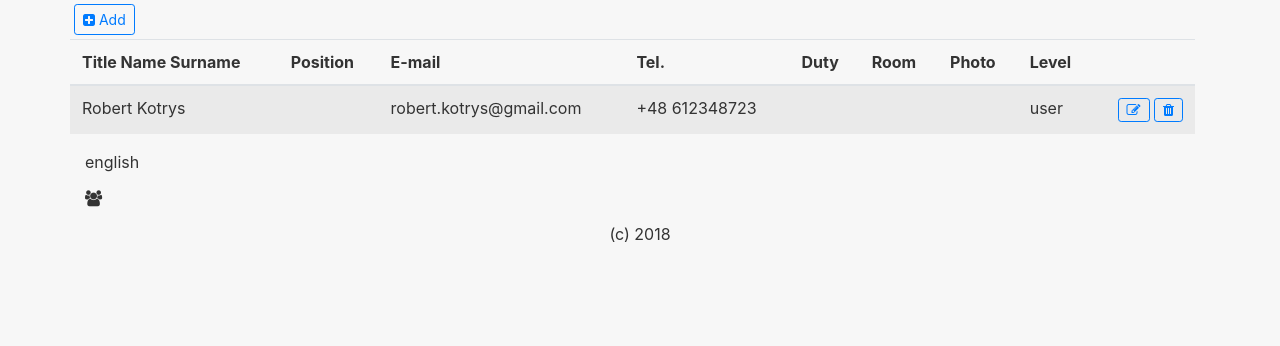
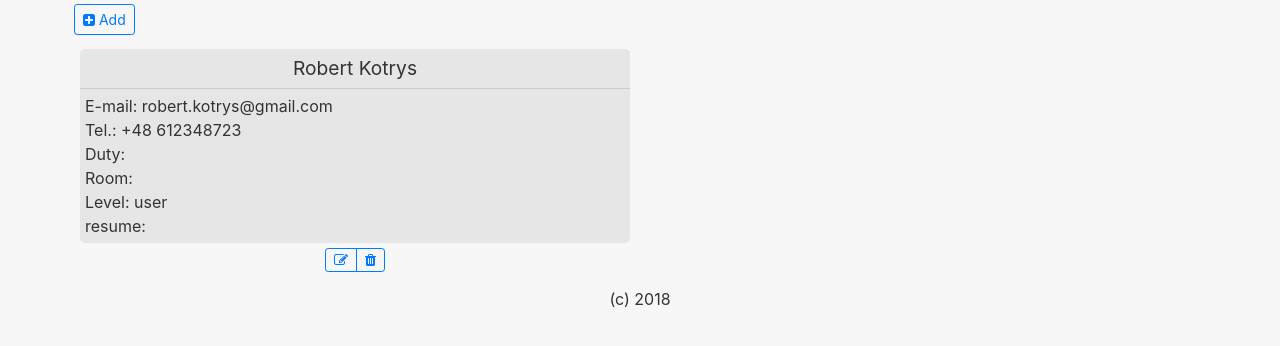
Before and after one commit to rkotrys/KR, a CodeIgniter app: page /database/index.php/welcome/users/1 in a window 1280 px wide. Shown: the part 116-462 px from the top of the page. Run offline with CodeIgniter, Linux system fonts and the light colour scheme; data comes from the database, SQL or seed files in the repository.

Commit message:
20180124_01

```diff
--- a/page1/app/controllers/Welcome.php
+++ b/page1/app/controllers/Welcome.php
@@ -67,6 +67,7 @@ class Welcome extends CI_Controller {
 		switch( $this->input->post("cmd") ){
 			case "userdelete":
 				$userid = $this->input->post("data");
+				$this->users->delete($userid);
 				$data=array( 'data'=>"User with userid $userid has been deleted.", 'status'=>'OK' );
 				print( json_encode( $data, JSON_UNESCAPED_UNICODE) );
 			break;
@@ -79,6 +80,19 @@ class Welcome extends CI_Controller {
 				}
 				print( json_encode( $data, JSON_UNESCAPED_UNICODE) );
 			break;
+			case "newusersave":
+				$u = json_decode( $this->input->post("data"), true );
+				if( $u==NULL ){
+					print( json_encode( array( 'data'=>"ERROR! no data", 'status'=>'OK' ), JSON_UNESCAPED_UNICODE) );
+					return;
+				}
+				if( $u['userid']>0){
+					$res = $this->users->update($u);
+				}else{
+					$res = $this->users->insert($u);
+				}
+				print( json_encode( array( 'data'=>$res, 'status'=>'OK' ), JSON_UNESCAPED_UNICODE) );
+			break;
 			default:
 				print("Error! no data.");
 		}
--- a/page1/app/language/english/base_lang.php
+++ b/page1/app/language/english/base_lang.php
@@ -1,6 +1,7 @@
 <?php
 $lang['english'] = 'english';
 $lang['Users'] = 'Users';
+$lang['User'] = 'User';
 $lang['Logout'] = 'Logout';
 $lang['user_title']='Title';
 $lang['user_name']='Name';
--- a/page1/app/language/polish/base_lang.php
+++ b/page1/app/language/polish/base_lang.php
@@ -1,6 +1,7 @@
 <?php
 $lang['english'] = 'angielski';
 $lang['Users'] = 'Użytkownicy';
+$lang['User'] = 'Użytkownik';
 $lang['Logout'] = 'Wyloguj';
 $lang['user_title']='Tytuł';
 $lang['user_name']='Imię';
--- a/page1/app/models/Users_model.php
+++ b/page1/app/models/Users_model.php
@@ -1,6 +1,24 @@
 <?php
 
 class Users_model extends CI_Model {
+
+    private $en = array("title", "subtitle", "duty", "resume");
+    private function lang_set($u){
+        $r=array();
+        $s=lang_sufix();
+        foreach( $u as $k=>$v ){
+            $flag=true;
+            foreach( $this->en as $p ){
+                if( $k==$p ){
+                    $r[$k.lang_sufix()]=$v;
+                    $flag=false;
+                    break;
+                }
+            }
+            if( $flag ) $r[$k]=$v;
+        }
+        return $r;
+    }
 
     public function __construct()
     {
@@ -19,10 +37,24 @@ class Users_model extends CI_Model {
     public function get_user($userid){
         $query = $this->db->where('userid',$userid)->get('users');
         if( $query->num_rows()==1 ){
-            return $query->row_array();
+            return lang_select($query->row_array());
         }else{
             return NULL;
         }
     }
+    public function insert($u){
+
+        $query = $this->db->insert('users', $this->lang_set($u) );
+        return $this->db->insert_id();
+    }
+    public function update($u){
+        $query = $this->db->where('userid',$u['userid'])->update('users', $this->lang_set($u) );
+        return $this->db->affected_rows();
+    }
+    public function delete($userid){
+        $query = $this->db->where('userid',$userid)->delete( 'users' );
+        return $this->db->affected_rows();
+    }
+
 
 }
--- a/page1/app/views/login/page.php
+++ b/page1/app/views/login/page.php
@@ -1,48 +1,30 @@
-<div class="container" >
+<div class="container users" >
     <div class="row">
-        <div class="col-sm-12 p-1">
+        <div class="panel col-sm-12 p-1">
             <a href="#" class="btn btn-sm btn-outline-primary" data-toggle="modal" data-target="#adduserModal"><span class="fa fa-plus-square"></span> <?=lang("item_add")?></a>
         </div>
-        <div class="col-sm-12 ml-0 pl-0">
-        <table class="table table-striped table-condesed">
-        <thead>
-        <tr>
-            <th><?=lang("user_title")." ".lang("user_name")." ".lang("user_surname");?></th>
-            <th><?=lang("user_subtitle");?></th>
-            <th><?=lang("user_email");?></th>
-            <th><?=lang("user_tel");?></th>
-            <th><?=lang("user_duty");?></th>
-            <th><?=lang("user_room");?></th>
-            <th><?=lang("user_photo");?></th>
-            <th><?=lang("user_level");?></th>
-            <th></th>
-        </tr>
-        </thead>
+    </div>
+    <div class="row">
         <?php foreach( $users as $user ){ ?>
-            <tr>
-                <td><?=$user['title']." ".$user["name"]." ".$user["surname"];?></td>
-                <td><?=$user["subtitle"];?></td>
-                <td><?=$user["email"];?></td>
-                <td><?=$user["tel"];?></td>
-                <td><?=$user["duty"];?></td>
-                <td><?=$user["room"];?></td>
-                <td><?=$user["photo"];?></td>
-                <td><?=$user["level"];?></td>
-                <td class="text-right"><a userid="<?=$user["userid"]?>" href="#" onclick="" class="btn btn-sm btn-outline-primary useredit"><span class="fa fa-edit"></span></a>
-                    <a userid="<?=$user["userid"]?>" href="#" onclick="" class="btn btn-sm btn-outline-primary userdelete"><span class="fa fa-trash"></span></a>
-                </td>
-            </tr>
+            <div class="panel panel-default col-sm-6 col-xs-12">
+                <div class="panel-heading"><?=$user['title']." ".$user['name']." ".$user['surname']?><br /><small><?=$user["subtitle"];?></small></div>
+                <div class="panel-body">
+                    <div><?=lang("user_email");?>: <?=$user["email"];?></div>
+                    <div><?=lang("user_tel");?>: <?=$user["tel"];?></div>
+                    <div><?=lang("user_duty");?>: <?=$user["duty"];?></div>
+                    <div><?=lang("user_room");?>: <?=$user["room"];?></div>
+                    <div><?=lang("user_level");?>: <?=$user["level"];?></div>
+                    <div><?=lang("resume");?>:<br /><?=$user["resume"];?></div>
+                </div>
+                <div class="panel-footer">
+                    <div class="btn-group">
+                        <a userid="<?=$user["userid"]?>" href="#" onclick="" class="btn btn-sm btn-outline-primary useredit"><span class="fa fa-edit"></span></a>
+                        <a userid="<?=$user["userid"]?>" href="#" onclick="" class="btn btn-sm btn-outline-primary userdelete"><span class="fa fa-trash"></span></a>
+                    </div>
+                </div>
+            </div>
         <?php } ?>
-        </table>
-        </div>
-        <div class="col-sm-7">
-            <p>
-                <?=$this->session->language;?>
-            </p>
-            <p>
-            <span class="fa fa-users"></span>
-            </p>
-        </div>
+
     </div>
 </div>
 
@@ -51,7 +33,7 @@
   <div class="modal-dialog modal-lg" role="document">
     <div class="modal-content">
       <div class="modal-header">
-        <h5 class="modal-title" id="adduserModalLabel"><span class="fa fa-user"></span> <?=lang("new user")?></h5>
+        <h5 class="modal-title" id="adduserModalLabel"><span class="fa fa-user"></span> <?=lang("User")?></h5>
         <button type="button" class="close" data-dismiss="modal" aria-label="Close">
           <span aria-hidden="true">&times;</span>
         </button>
--- a/page1/css/back.css
+++ b/page1/css/back.css
@@ -35,4 +35,22 @@ nav .navbar li .btn-group-vertical {
     background-color: transparent;
     border-radius: 0 0 5px 5px; }
 
+.users .panel {
+  padding: 10px; }
+  .users .panel .panel-heading {
+    border-radius: 5px 5px 0 0;
+    padding: 5px;
+    background-color: #e6e6e6;
+    text-align: center;
+    font-size: 120%;
+    border-bottom: 1px solid #cccccc; }
+  .users .panel .panel-body {
+    background-color: #e6e6e6;
+    border-radius: 0 0 5px 5px;
+    padding: 5px; }
+  .users .panel .panel-footer {
+    padding: 5px;
+    background-color: transparent;
+    text-align: center; }
+
 /*# sourceMappingURL=back.css.map */
--- a/page1/js/users.js
+++ b/page1/js/users.js
@@ -1,8 +1,36 @@
 $(document).ready(function(){
+    /* newusersave */
     $("#newusersave").click(function(){
-        alert("save?");
+        var u = {
+            userid: $("#userid").val(),
+            title: $("#title").val(),
+            name: $("#name").val(),
+            surname: $("#surname").val(),
+            email: $("#email").val(),
+            tel: $("#tel").val(),
+            room: $("#room").val(),
+            duty: $("#duty").val(),
+            subtitle: $("#subtitle").val(),
+            resume: $("#resume").val(),
+            level: $("#level").val()
+        };
+        $.post("/cmd",
+        {
+            cmd: "newusersave",
+            data: JSON.stringify(u)
+        },
+        function(data, status){
+            if( status=='success'){
+                var r = JSON.parse( data );
+                if( r['status']=='OK' ){
+                    location.reload();
+                }
+            }
+            alert(data);
+        });
         $("#adduserModal").modal("hide");
     });
+    /* userdelete */
     $(".userdelete").click(function(){
         var userid = $(this).attr("userid");
         $.post("/cmd",
@@ -13,7 +41,7 @@ $(document).ready(function(){
         function(data, status){
             /* alert("Data: " + data + "\nStatus: " + status); */
             if( status=='success'){
-               r = JSON.parse( data );
+               var r = JSON.parse( data );
                if( r['status']=='OK' ){
                     $("#username").html(r['data']['name']+' '+r['data']['surname']);
                }else{
@@ -22,7 +50,6 @@ $(document).ready(function(){
             }else{
                 alert('Error! data link failed');
             }
-            /*
             $("#deluser").click(function(){
                 $.post("/cmd",
                 {
@@ -30,15 +57,65 @@ $(document).ready(function(){
                     data: userid
                 },
                 function(data, status){
+                    if( status=='success'){
+                        var r = JSON.parse( data );
+                        if( r['status']=='OK' ){
+                            $("#deluserModal .modal-body h2").html('OK');
+                            location.reload();
+                        }else{
+                            $("#deluserModal .modal-body h2").html(r['data']);
+                        }
+                     }else{
+                         alert('Error! data link failed');
+                     }
+
                     $("#deluserModal").modal("hide");
-                    alert("Data: " + data + "\nStatus: " + status);
+
                     location.reload();
                 });
             });
-            */
+
             $("#deluserModal").modal("show");
         });
 
 
     });
+
+    $(".useredit").click(function(){
+        var userid = $(this).attr("userid");
+        $.post("/cmd",
+        {
+            cmd: "getuser",
+            data: userid
+        },
+        function(data, status){
+            /* alert("Data: " + data + "\nStatus: " + status); */
+            if( status=='success'){
+               var r = JSON.parse( data );
+               if( r['status']=='OK' ){
+                    var u = r['data'];
+                    $("#userid").val(u['userid']);
+                    $("#title").val(u['title']);
+                    $("#name").val(u['name']);
+                    $("#surname").val(u['surname']);
+                    $("#email").val(u['email']);
+                    $("#tel").val(u['tel']);
+                    $("#room").val(u['room']);
+                    $("#duty").val(u['duty']);
+                    $("#subtitle").val(u['subtitle']);
+                    $("#resume").html(u['resume']);
+                    $("#level [value='"+u['level']+"']").attr("selected", "");
+               }else{
+                alert('Error! user data not found');
+               }
+            }else{
+                alert('Error! data link failed');
+            }
+
+            $("#adduserModal").modal("show");
+        });
+
+
+    });
+
 });
--- a/page1/sass/back.scss
+++ b/page1/sass/back.scss
@@ -5,6 +5,7 @@ $color-font:    lighten(#000, 20%);
 $color-language-bg: #444;
 $color-modal-bg:  darken($color-bg,20%);
 $color-modal-font:  darken($color-font, 20%);
+$color-panel-bg:darken(#fff, 10%);;
 $font-base: Helvetica, sans-serif;
 $font-input: "Lucida Console", Monaco, monospace;
 body {
@@ -62,3 +63,28 @@ nav {
         border-radius: 0 0 5px 5px;
     }
 }
+
+.users {
+    .panel {
+        padding: 10px;
+        .panel-heading{
+            border-radius: 5px 5px 0 0;
+            padding: 5px;
+            background-color: $color-panel-bg;
+            text-align:center;
+            font-size: 120%;
+            border-bottom: 1px solid darken($color-panel-bg,10%);
+        }
+        .panel-body{
+            background-color: $color-panel-bg;
+            border-radius: 0 0 5px 5px;
+            padding: 5px;
+        }
+        .panel-footer{
+            padding: 5px;
+            background-color: transparent;
+            text-align: center;
+
+        }
+    }
+}
```
Also changed, not shown: page1/app/helpers/MY_language_helper.php (line endings or trailing spaces), 1 other file.
